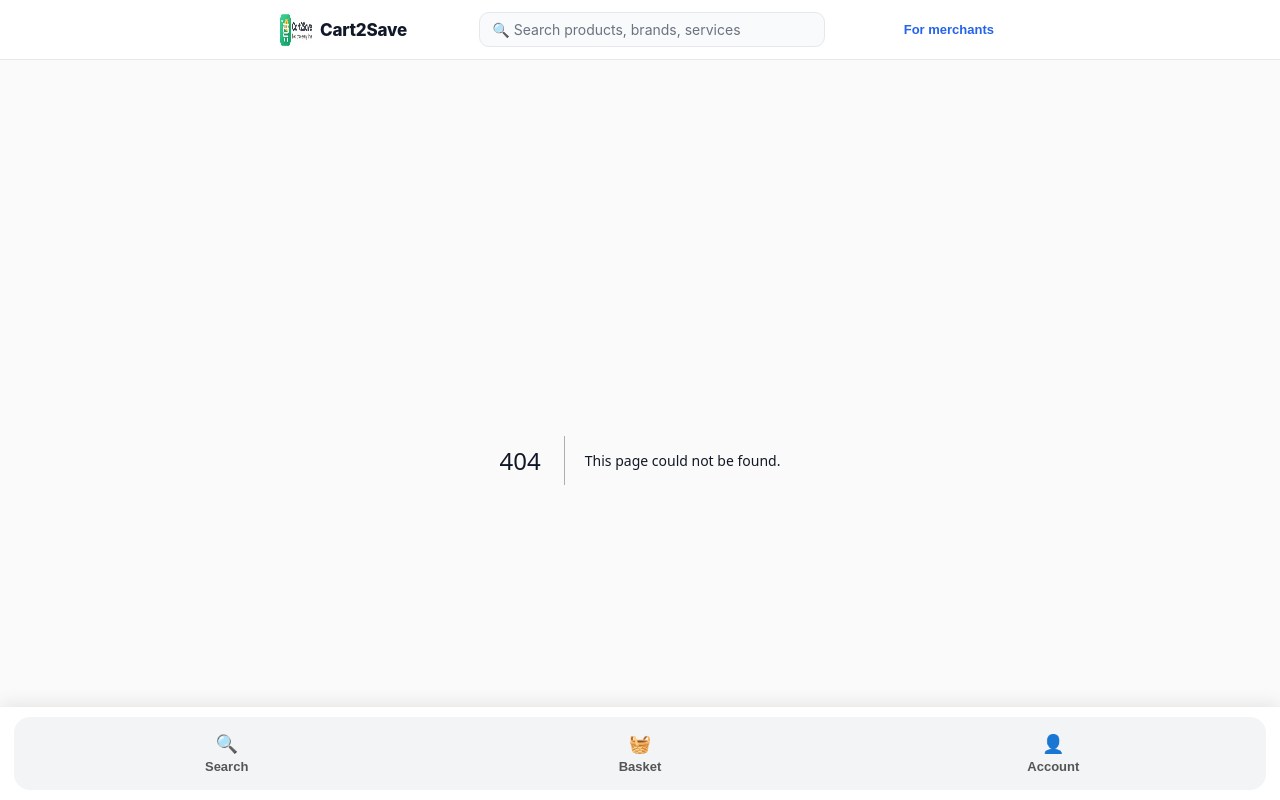
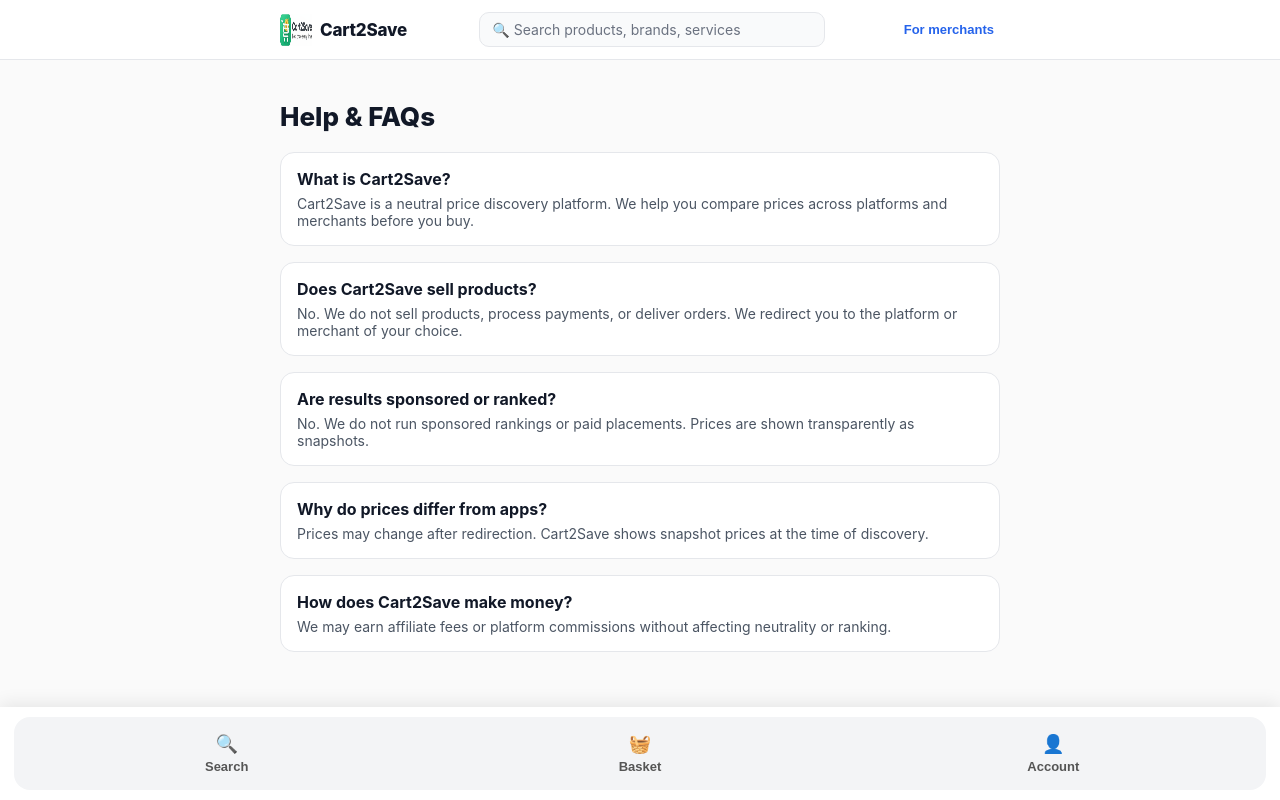
Before and after one commit to prashanthrangineni-sketch/pranix-witness-ui, a Next.js app: page /faqs in a window 1280 px wide. Before the commit this address had no page. Shown: the top 800 px of the page. Built offline with nearby package versions, Linux system fonts and the light colour scheme.

Commit message:
Create page.tsx

```diff
--- /dev/null
+++ b/app/faqs/page.tsx
@@ -0,0 +1,52 @@
+export default function FAQsPage() {
+  return (
+    <main style={{ maxWidth: '720px', margin: '0 auto', padding: '24px 16px' }}>
+      <h1 style={{ fontSize: '26px', fontWeight: 800, marginBottom: '20px' }}>
+        Help & FAQs
+      </h1>
+
+      <section style={{ display: 'grid', gap: '16px' }}>
+        <FAQ q="What is Cart2Save?">
+          Cart2Save is a neutral price discovery platform. We help you compare
+          prices across platforms and merchants before you buy.
+        </FAQ>
+
+        <FAQ q="Does Cart2Save sell products?">
+          No. We do not sell products, process payments, or deliver orders.
+          We redirect you to the platform or merchant of your choice.
+        </FAQ>
+
+        <FAQ q="Are results sponsored or ranked?">
+          No. We do not run sponsored rankings or paid placements.
+          Prices are shown transparently as snapshots.
+        </FAQ>
+
+        <FAQ q="Why do prices differ from apps?">
+          Prices may change after redirection. Cart2Save shows snapshot prices
+          at the time of discovery.
+        </FAQ>
+
+        <FAQ q="How does Cart2Save make money?">
+          We may earn affiliate fees or platform commissions without affecting
+          neutrality or ranking.
+        </FAQ>
+      </section>
+    </main>
+  )
+}
+
+function FAQ({ q, children }: { q: string; children: React.ReactNode }) {
+  return (
+    <div
+      style={{
+        background: '#ffffff',
+        border: '1px solid #e5e7eb',
+        borderRadius: '14px',
+        padding: '16px',
+      }}
+    >
+      <div style={{ fontWeight: 700, marginBottom: '6px' }}>{q}</div>
+      <div style={{ fontSize: '14px', color: '#4b5563' }}>{children}</div>
+    </div>
+  )
+}
```
